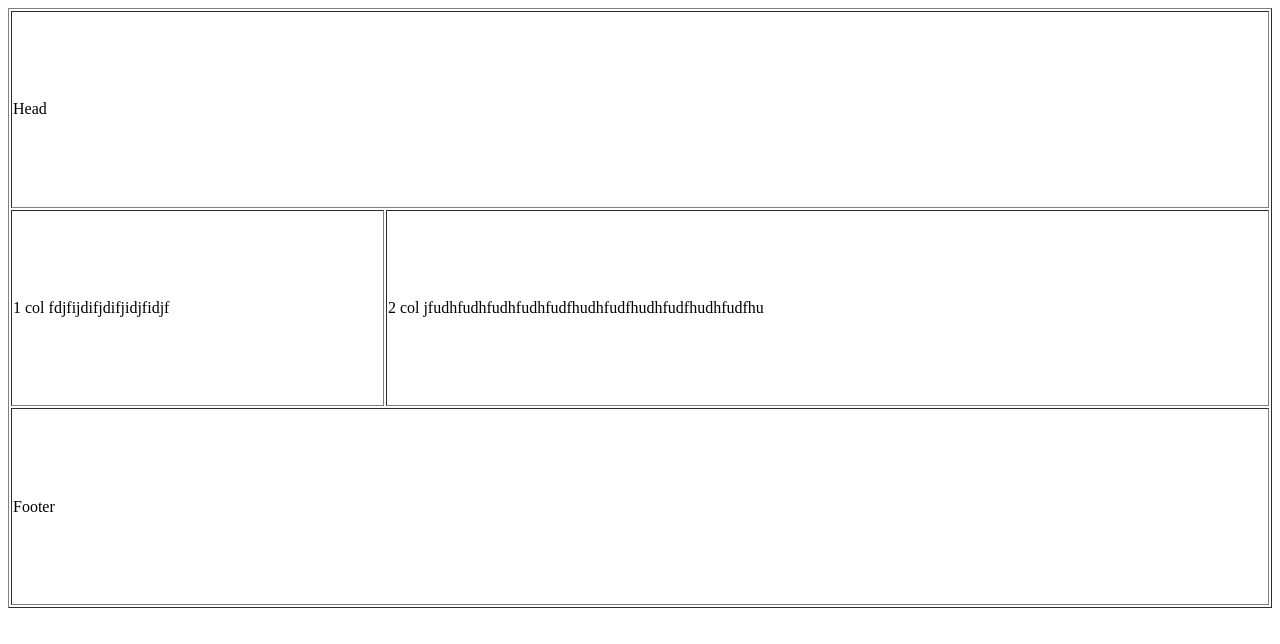
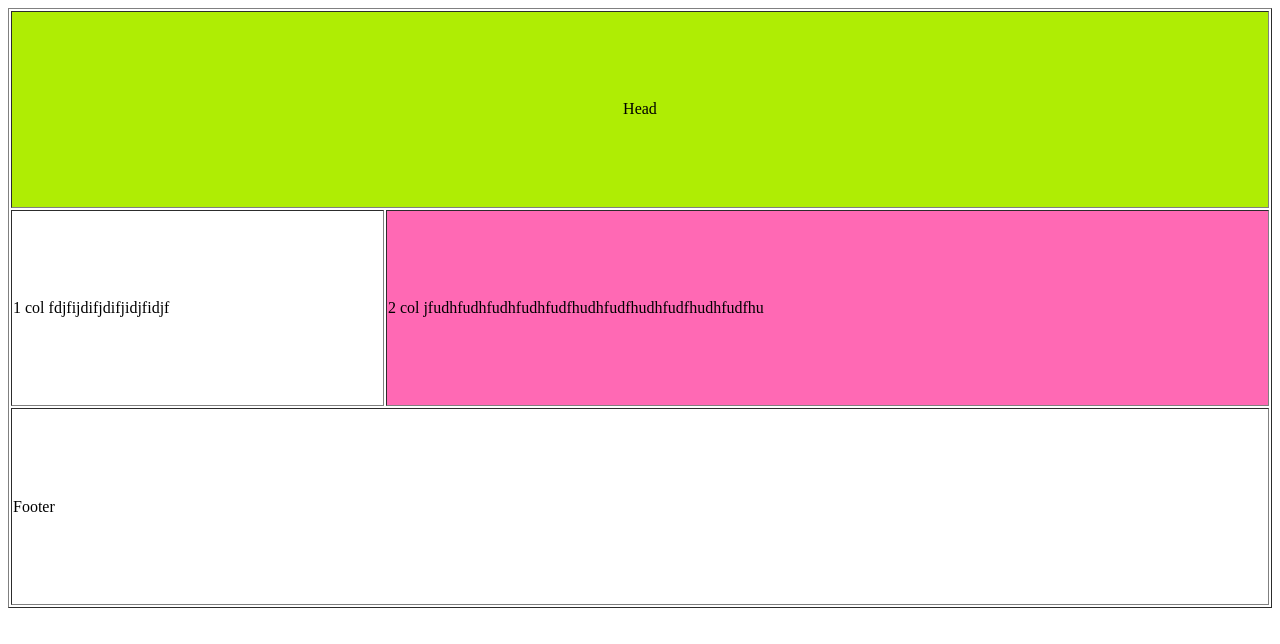
Before and after one commit to alvinadet/Learn-Web, a plain HTML site: page index.html in a window 1280 px wide. Drawn offline with Linux system fonts and the light colour scheme.

Commit message:
style tabel

```diff
--- a/index.html
+++ b/index.html
@@ -9,11 +9,13 @@
   <body>
     <table border="1" style="width: 100%; height: 600px;">
       <tr>
-        <td colspan="3">Head</td>
+        <td colspan="3" style="background-color: #afed04 ; text-align:center ">
+          Head
+        </td>
       </tr>
       <tr>
         <td>1 col fdjfijdifjdifjidjfidjf</td>
-        <td colspan="2">
+        <td colspan="2" style="background-color: hotpink">
           2 col jfudhfudhfudhfudhfudfhudhfudfhudhfudfhudhfudfhu
         </td>
       </tr>
```
